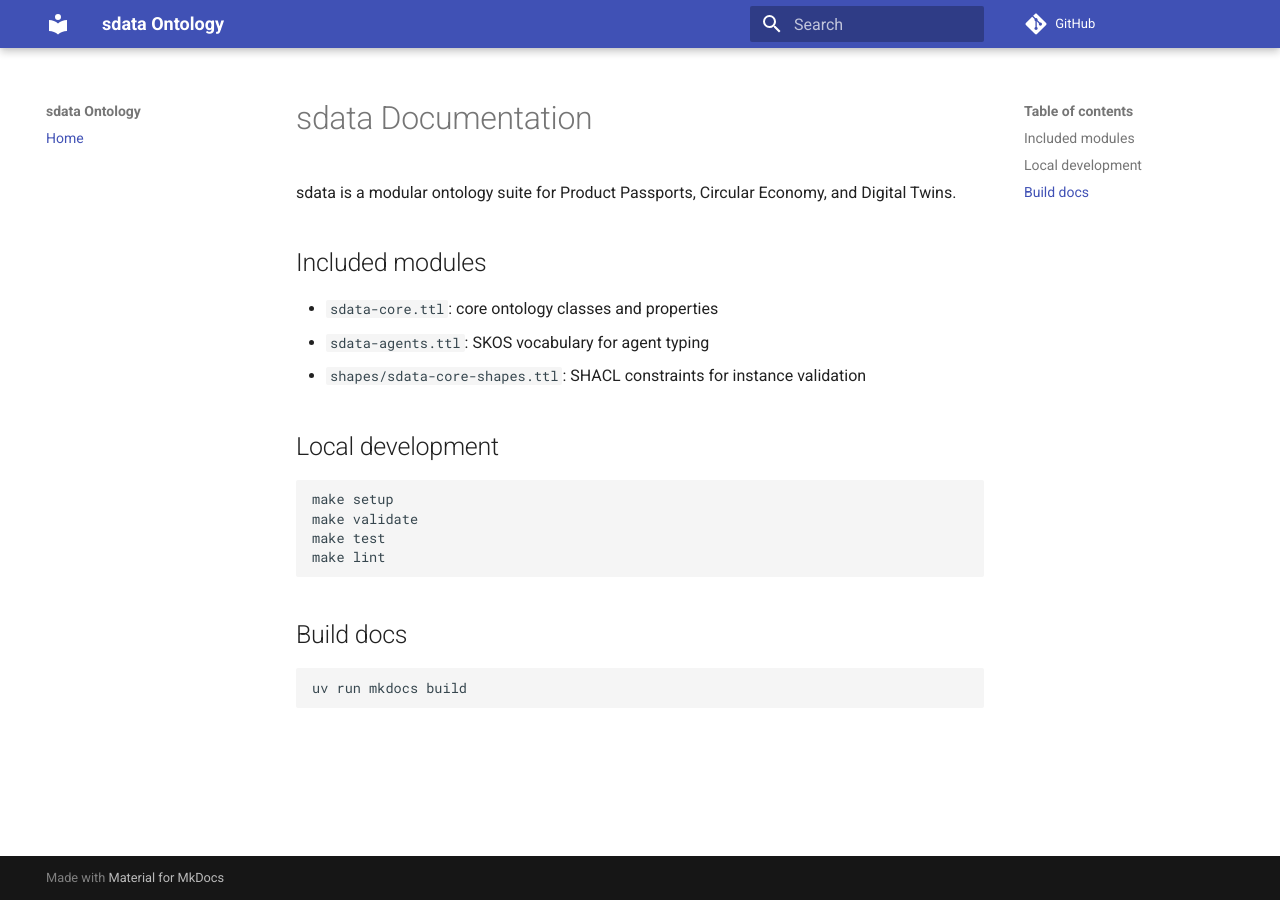
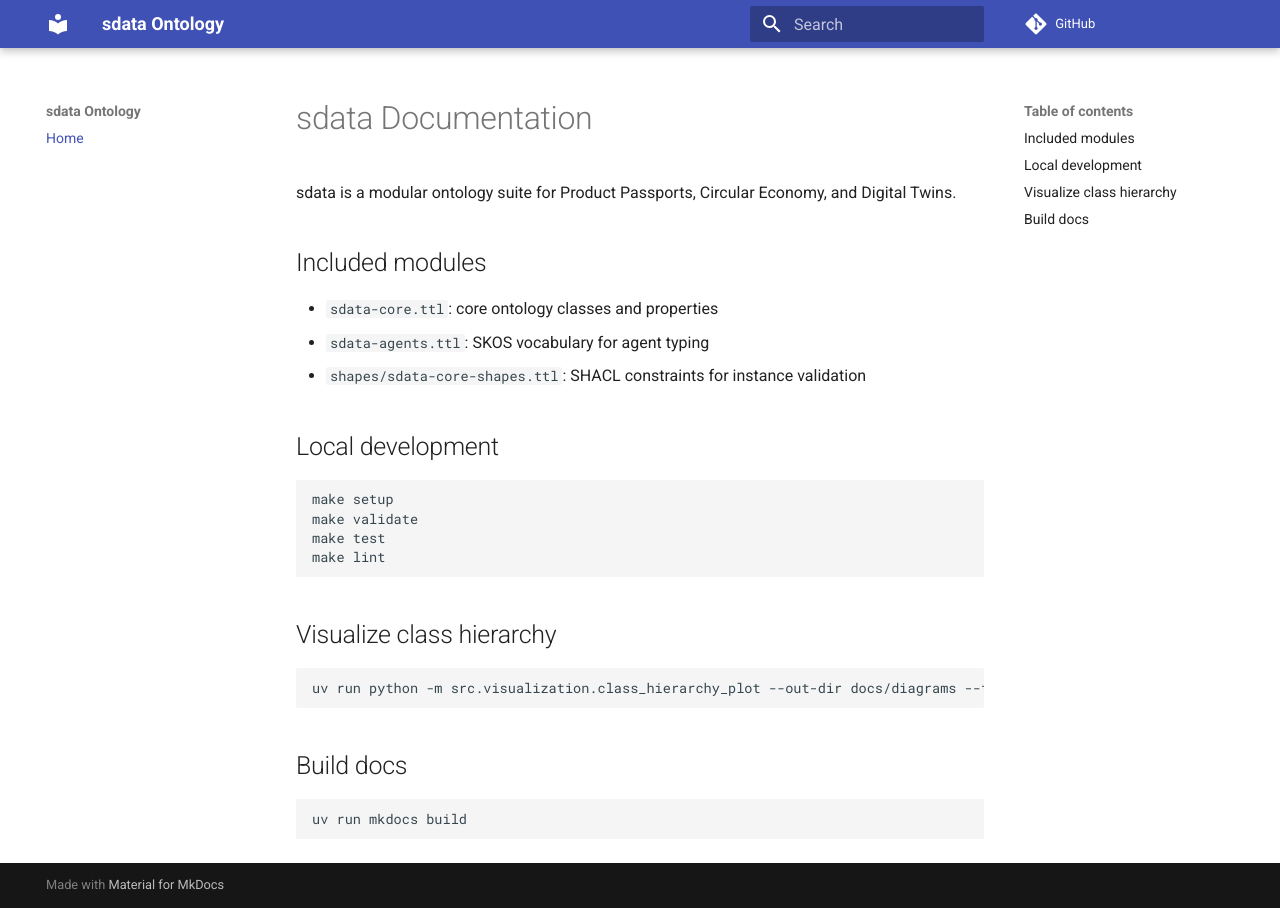
Before and after one commit to lepy/sdata-ontology, an MkDocs documentation site: the page built from docs/index.md, in a window 1280 px wide. Built offline with MkDocs 1.6.1 and Material for MkDocs 9.7.7, drawn with Linux system fonts in a browser that asks for light colours; comment, search, counter and statistics services are not loaded.

Commit message:
Document uv-based class hierarchy visualization command

````diff
--- a/docs/index.md
+++ b/docs/index.md
@@ -17,6 +17,12 @@ make test
 make lint
 ```
 
+## Visualize class hierarchy
+
+```bash
+uv run python -m src.visualization.class_hierarchy_plot --out-dir docs/diagrams --format both
+```
+
 ## Build docs
 
 ```bash
````
